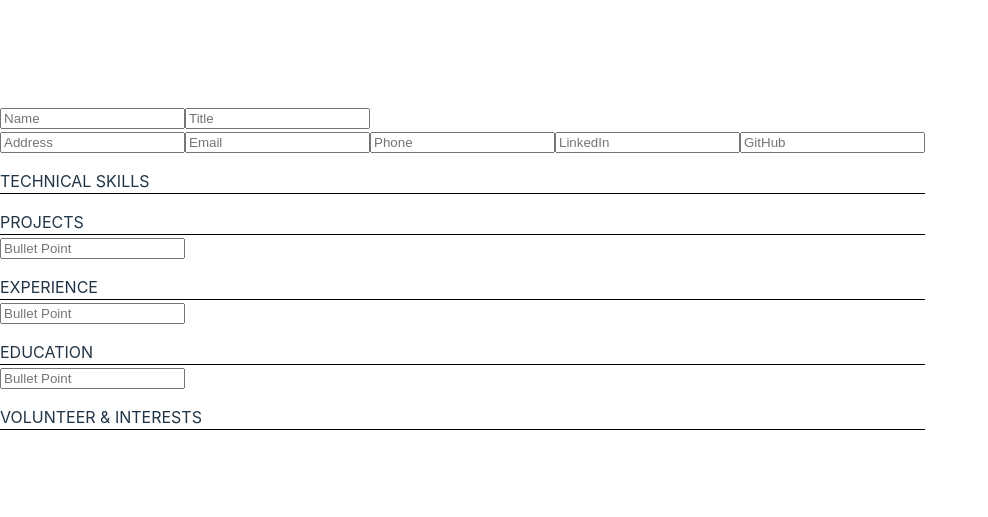
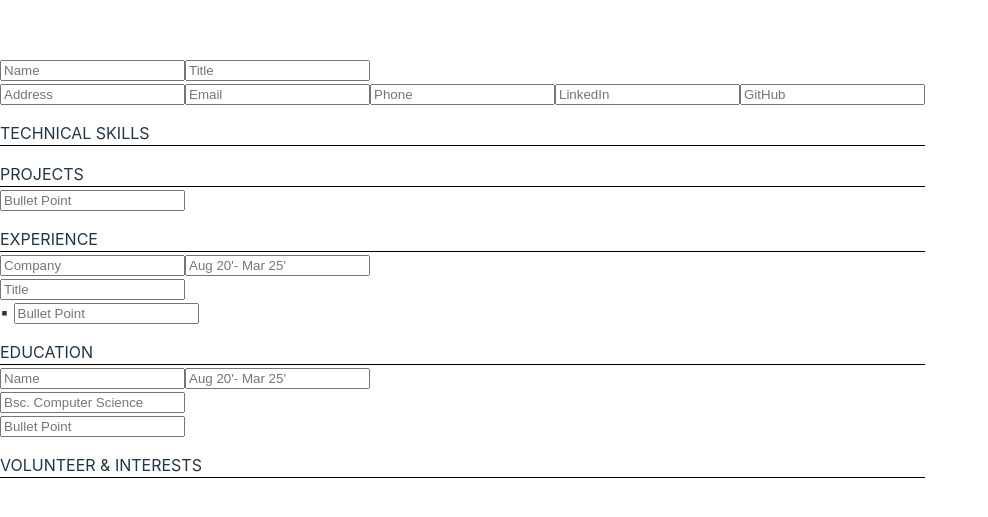
Before and after one commit to Eveieve/CV-builder, a React (Vite) app in the folder vite-project/: page / in a window 1280 px wide. Shown: the part 133-650 px from the top of the page, without its empty margins (0-988 px from the left). Built offline with nearby package versions, Linux system fonts and the light colour scheme.

Commit message:
add dates and other input fields

```diff
--- a/vite-project/index.html
+++ b/vite-project/index.html
@@ -4,7 +4,7 @@
     <meta charset="UTF-8" />
     <link rel="icon" type="image/svg+xml" href="/vite.svg" />
     <meta name="viewport" content="width=device-width, initial-scale=1.0" />
-    <title>Vite + React</title>
+    <title>CV Builder</title>
   </head>
   <body>
     <div id="root"></div>
--- a/vite-project/src/App.jsx
+++ b/vite-project/src/App.jsx
@@ -99,14 +99,12 @@ function App() {
         name="email"
         value={state.email}
       />
-
       <input
         placeholder="Phone"
         onChange={handleChange}
         name="phone"
         value={state.phone}
       />
-
       <input
         placeholder="LinkedIn"
         onChange={handleChange}
@@ -129,12 +127,52 @@ function App() {
       />
       <Section sectionName="EXPERIENCE" />
       <input
+        placeholder="Company"
+        onChange={handleExperienceChange}
+        name="company"
+        value={state.experience.company}
+      />
+      <input
+        placeholder="Aug 20'- Mar 25'"
+        onChange={handleEducationChange}
+        name="name"
+        value={state.education.name}
+      />
+      <br />
+      <input
+        placeholder="Title"
+        onChange={handleExperienceChange}
+        name="title"
+        value={state.experience.title}
+      />
+      <br />▪{" "}
+      <input
         placeholder="Bullet Point"
         onChange={handleExperienceChange}
         name="bulletPoint"
         value={state.experience.bulletPoint}
       />
       <Section sectionName="EDUCATION" />
+      <input
+        placeholder="Name"
+        onChange={handleEducationChange}
+        name="name"
+        value={state.education.name}
+      />
+      <input
+        placeholder="Aug 20'- Mar 25'"
+        onChange={handleEducationChange}
+        name="name"
+        value={state.education.name}
+      />
+      <br />
+      <input
+        placeholder="Bsc. Computer Science"
+        onChange={handleEducationChange}
+        name="name"
+        value={state.education.name}
+      />
+      <br />
       <input
         placeholder="Bullet Point"
         onChange={handleEducationChange}
```
